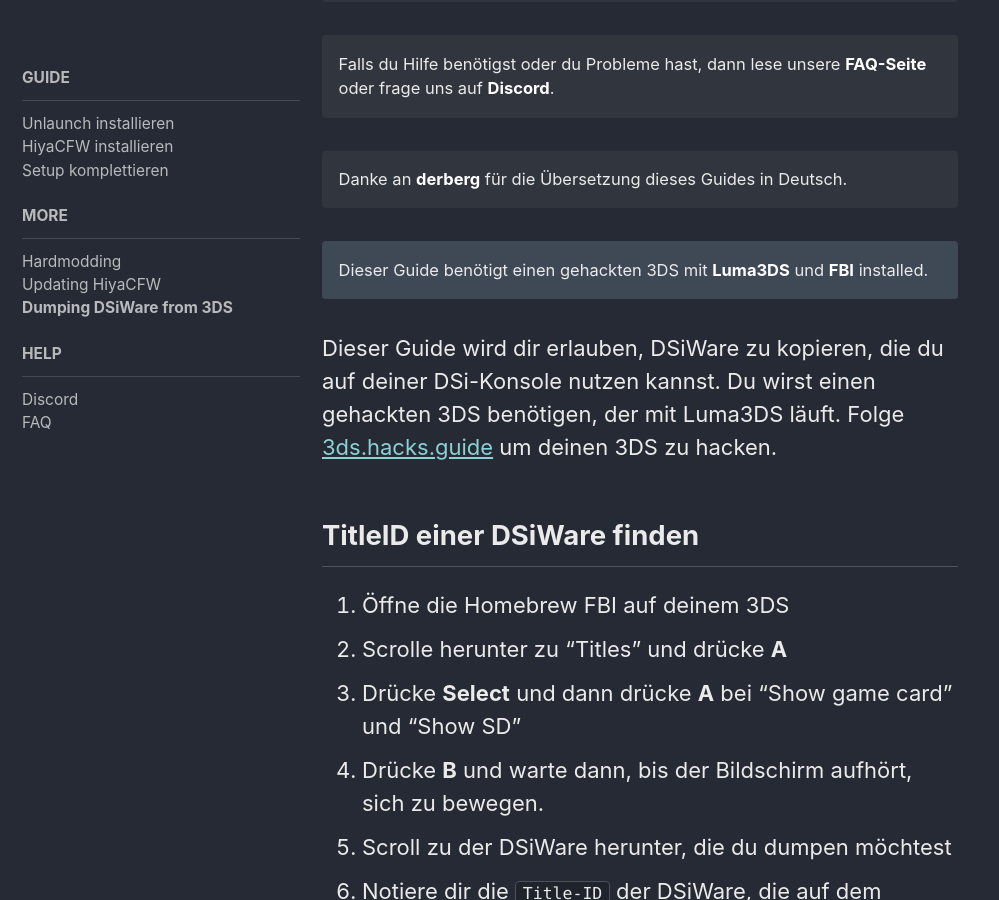
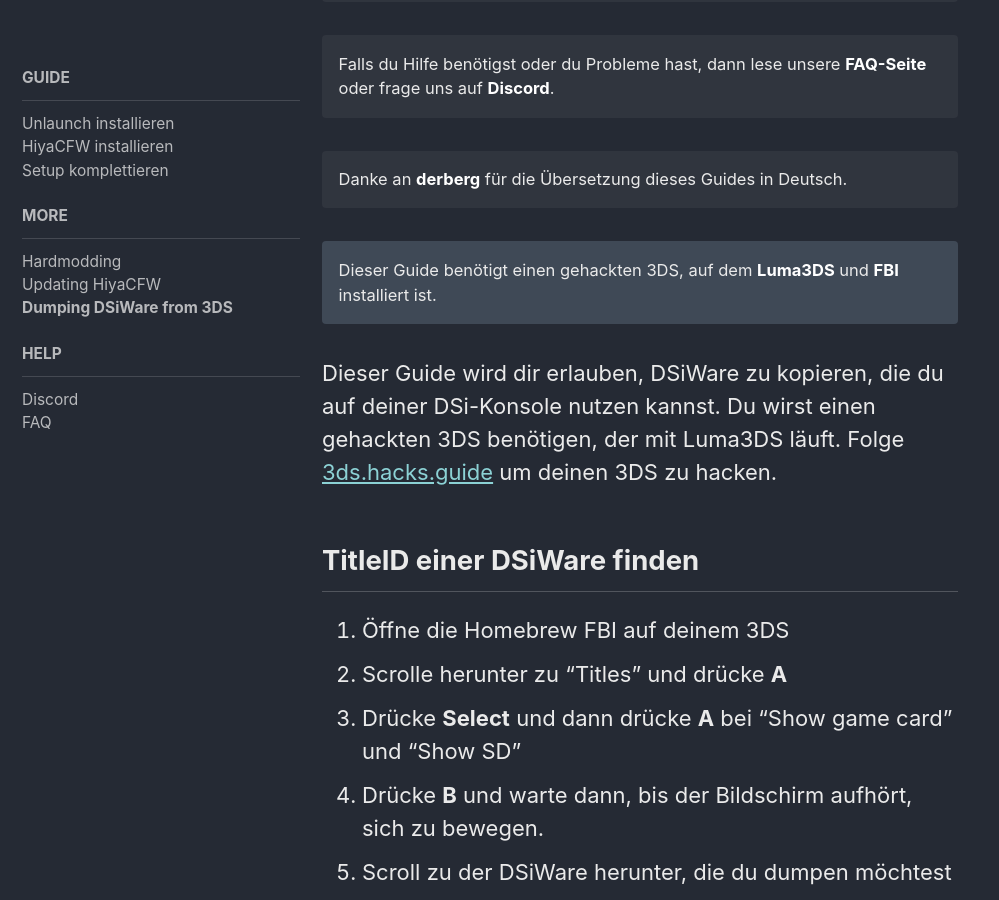
Before and after one commit to schrmh/dsi.de.cfw.guide, a Jekyll site: the page built from more/dumping-dsiware-from-3ds.md, in a window 1280 px wide and 900 px high, scrolled down 309 px. Shown: the whole window, without its empty margins (0-999 px from the left). Built offline with Jekyll 4.4.1, drawn with Linux system fonts in a browser that asks for light colours; nearby versions of some CDN libraries.

Commit message:
fixed weird sentence

```diff
--- a/more/dumping-dsiware-from-3ds.md
+++ b/more/dumping-dsiware-from-3ds.md
@@ -5,7 +5,7 @@
   nav: "side"
 ---
 
-Dieser Guide benötigt einen gehackten 3DS mit [Luma3DS](https://github.com/AuroraWright/Luma3DS){:target="_blank"} und [FBI](https://github.com/Steveice10/FBI){:target="_blank"} installed.
+Dieser Guide benötigt einen gehackten 3DS, auf dem [Luma3DS](https://github.com/AuroraWright/Luma3DS){:target="_blank"} und [FBI](https://github.com/Steveice10/FBI){:target="_blank"} installiert ist.
 {: .notice--info}
 
 Dieser Guide wird dir erlauben, DSiWare zu kopieren, die du auf deiner DSi-Konsole nutzen kannst. Du wirst einen gehackten 3DS benötigen, der mit Luma3DS läuft. Folge [3ds.hacks.guide](3ds.hacks.guide/de_DE/){:target="_blank"} um deinen 3DS zu hacken.
```
